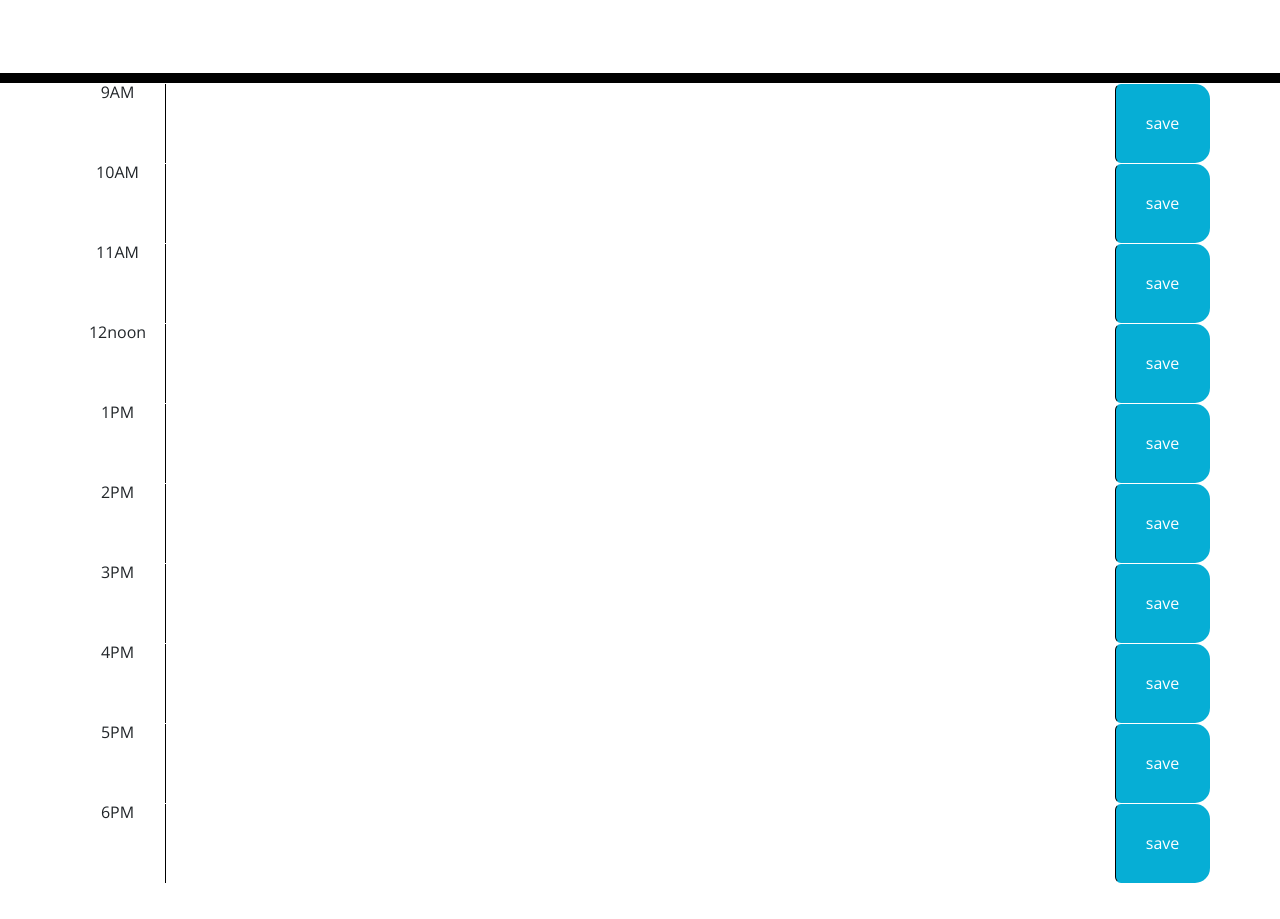
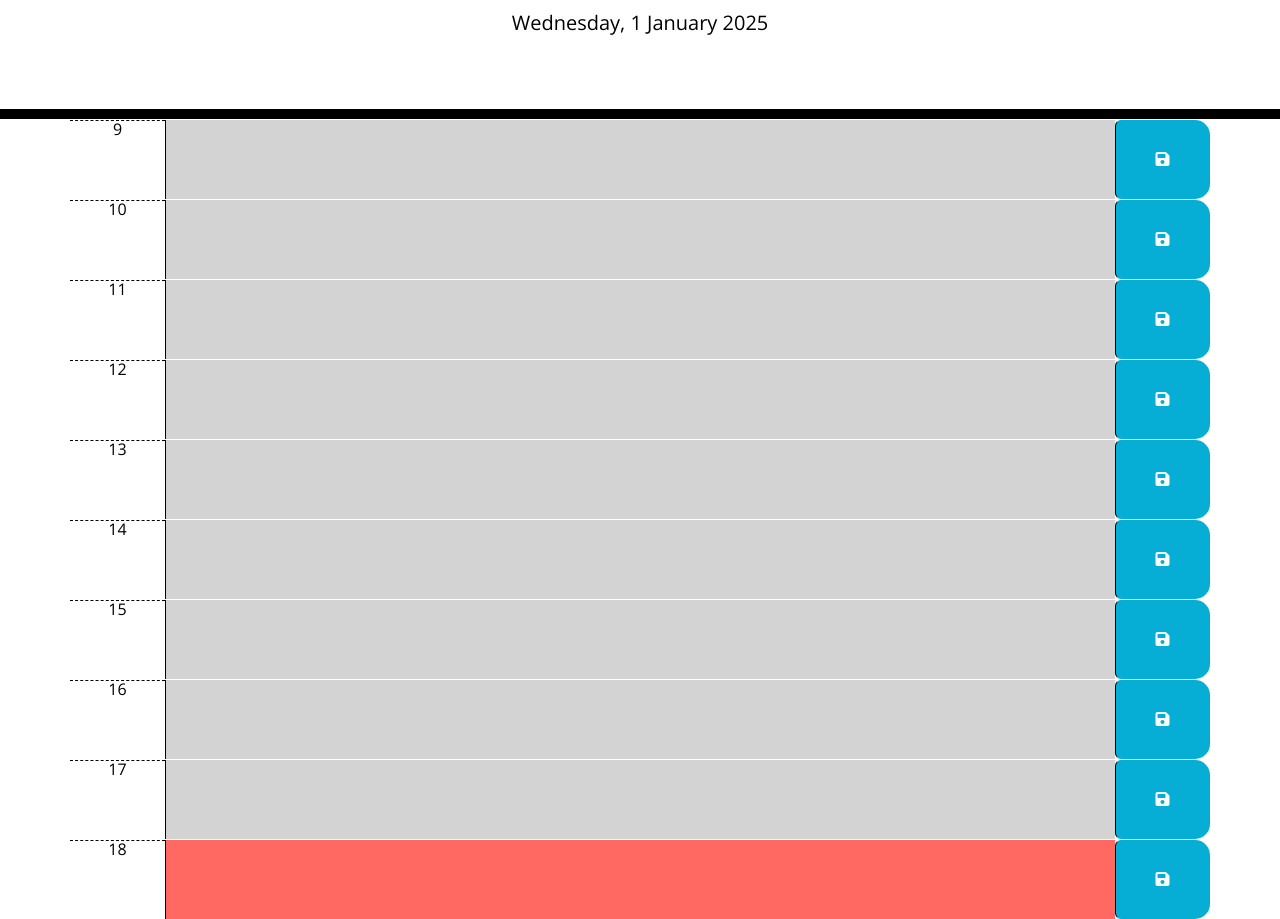
Before and after one commit to klaudia102/planerApp, a plain HTML site: page index.html in a window 1280 px wide. Shown: the part 168-1087 px from the top of the page. Before the commit the page ends 1051 px from the top, so only its background shows below. Drawn offline with nearby package versions, Linux system fonts and the light colour scheme.

Commit message:
added logif for app

```diff
--- a/assets/logic.js
+++ b/assets/logic.js
@@ -1,13 +1,48 @@
-$(document).ready(function (){
+$(document).ready(function () {
 
-const containerEL = $('.container');
+    const today = dayjs().format('dddd, D MMMM YYYY')
+
+    $('#currentDay').text(today);
+
+    const currentHour = dayjs().format('H');
 
 
+    $('.time-block').each(function () {
+        const blockHour = parseInt($(this).find('.hour').text());
+        const textarea = $(this).find('textarea');
+
+        textarea.removeClass('past present future');
+
+        if (blockHour < currentHour) {
+            textarea.addClass('past');
+        }
+        else if (blockHour == currentHour) {
+            textarea.addClass('present');
+        } else {
+            textarea.addClass('future');
+        }
 
 
+    });
 
+    $('.saveBtn').on('click', function () {
+        const hour = $(this).siblings('.hour').text().trim();
+        const eventText = $(this).siblings('textarea').val();
+        localStorage.setItem(hour, eventText);
 
+        // Highlight save button
+        $(this).addClass('saved-highlight');
+        setTimeout(() => $(this).removeClass('saved-highlight'), 1000);
+    });
 
+    // Load events from local storage
+    $('.time-block').each(function () {
+        const hour = $(this).find('.hour').text().trim();
+        const savedEvent = localStorage.getItem(hour);
 
+        if (savedEvent) {
+            $(this).find('textarea').val(savedEvent);
+        }
+    });
 
 })
--- a/index.html
+++ b/index.html
@@ -25,66 +25,67 @@
 <!-- Timeblocks go here -->
 
     <div class="time-block row">
-      <div class="'hour col-sm-1">9AM</div>
-      <textarea name="" id="" class="col-sm-10"></textarea>
-      <button class="saveBtn btn col-sm-1">save</button>
+      <div class="hour col-sm-1">9</div>
+      <textarea name="9" id="hour-9" class="col-sm-10"></textarea>
+      <button class="saveBtn btn col-sm-1"><i class="fa-solid fa-floppy-disk"></i></button>
     </div>
 
     <div class="time-block row">
-      <div class="'hour col-sm-1">10AM</div>
-      <textarea name="" id=""  class="col-sm-10"></textarea>
-      <button class="saveBtn btn col-sm-1">save</button>
+      <div class="hour col-sm-1">10</div>
+      <textarea name="10" id="hour-10"  class="col-sm-10"></textarea>
+      <button class="saveBtn btn col-sm-1"><i class="fa-solid fa-floppy-disk"></i></button>
     </div>
 
     <div class="time-block row">
-      <div class="'hour col-sm-1">11AM</div>
-      <textarea name="" id=""  class="col-sm-10"></textarea>
-      <button class="saveBtn btn col-sm-1">save</button>
+      <div class="hour col-sm-1">11</div>
+      <textarea name="11" id="hour-11"  class="col-sm-10"></textarea>
+      <button class="saveBtn btn col-sm-1"><i class="fa-solid fa-floppy-disk"></i></button>
     </div>
 
     <div class="time-block row">
-      <div class="'hour col-sm-1">12noon</div>
-      <textarea name="" id=""  class="col-sm-10"></textarea>
-      <button class="saveBtn btn col-sm-1">save</button>
+      <div class="hour col-sm-1">12</div>
+      <textarea name="12" id="hour-12"  class="col-sm-10"></textarea>
+      <button class="saveBtn btn col-sm-1"><i class="fa-solid fa-floppy-disk"></i></button>
     </div>
 
     <div class="time-block row">
-      <div class="'hour col-sm-1">1PM</div>
-      <textarea name="" id="" class="col-sm-10"></textarea>
-      <button class="saveBtn btn col-sm-1">save</button>
+      <div class="hour col-sm-1">13</div>
+      <textarea name="13" id="hour-13" class="col-sm-10"></textarea>
+      <button class="saveBtn btn col-sm-1"><i class="fa-solid fa-floppy-disk"></i></button>
     </div>
 
     <div class="time-block row">
-      <div class="'hour col-sm-1">2PM</div>
-      <textarea name="" id=""  class="col-sm-10"></textarea>
-      <button class="saveBtn btn col-sm-1">save</button>
+      <div class="hour col-sm-1">14</div>
+      <textarea name="14" id="hour-14"  class="col-sm-10"></textarea>
+      <button class="saveBtn btn col-sm-1"><i class="fa-solid fa-floppy-disk"></i></button>
     </div>
 
     <div class="time-block row">
-      <div class="'hour col-sm-1">3PM</div>
-      <textarea name="" id="" class="col-sm-10"></textarea>
-      <button class="saveBtn btn col-sm-1">save</button>
+      <div class="hour col-sm-1">15</div>
+      <textarea name="15" id="hour-15" class="col-sm-10"></textarea>
+      <button class="saveBtn btn col-sm-1"><i class="fa-solid fa-floppy-disk"></i></button>
     </div>
 
     <div class="time-block row">
-      <div class="'hour col-sm-1">4PM</div>
-      <textarea name="" id=""  class="col-sm-10"></textarea>
-      <button class="saveBtn btn col-sm-1">save</button>
+      <div class="hour col-sm-1">16</div>
+      <textarea name="16" id="hour-16"  class="col-sm-10"></textarea>
+      <button class="saveBtn btn col-sm-1"><i class="fa-solid fa-floppy-disk"></i></button>
     </div>
 
     <div class="time-block row">
-      <div class="'hour col-sm-1">5PM</div>
-      <textarea name="" id=""  class="col-sm-10"></textarea>
-      <button class="saveBtn btn col-sm-1">save</button>
+      <div class="hour col-sm-1">17</div>
+      <textarea name="17" id="hour-17"  class="col-sm-10"></textarea>
+      <button class="saveBtn btn col-sm-1"><i class="fa-solid fa-floppy-disk"></i></button>
     </div>
 
     <div class="time-block row">
-      <div class="'hour col-sm-1">6PM</div>
-      <textarea name="" id=""  class="col-sm-10"></textarea>
-      <button class="saveBtn btn col-sm-1">save</button>
+      <div class="hour col-sm-1">18</div>
+      <textarea name="18" id="hour-18"  class="col-sm-10"></textarea>
+      <button class="saveBtn btn col-sm-1"><i class="fa-solid fa-floppy-disk"></i></button>
     </div>
   </div>
 
+  <script src="https://kit.fontawesome.com/fd9ebe788b.js" crossorigin="anonymous"></script>
   <script src="https://cdnjs.cloudflare.com/ajax/libs/jquery/3.2.1/jquery.min.js"></script>
   <script src="https://cdn.jsdelivr.net/npm/dayjs@1/dayjs.min.js"></script>
   <script src="assets/logic.js"></script>
```
